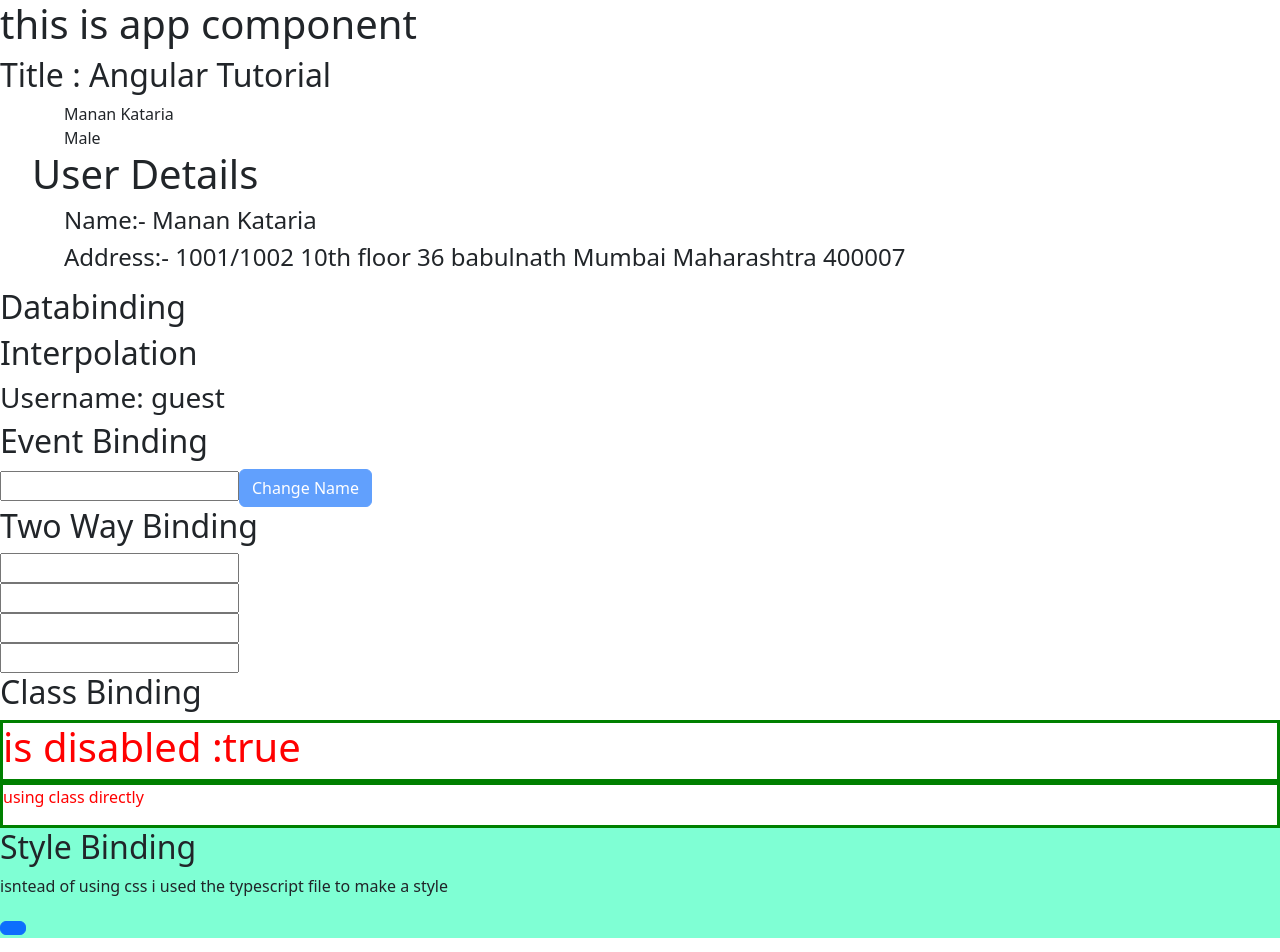
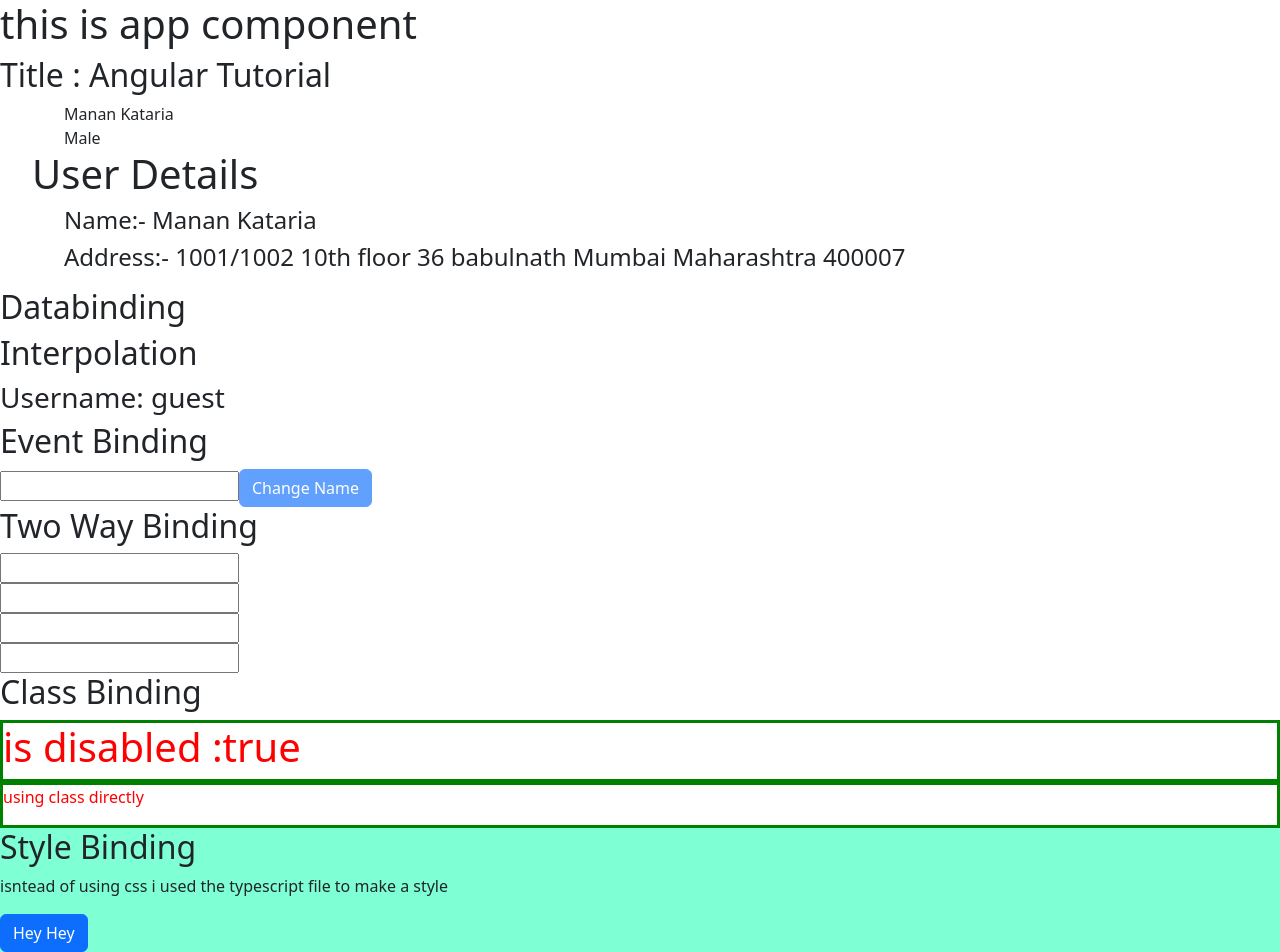
Before and after one commit to mananhiteshkataria/myapp, an Angular app: page / in a window 1280 px wide. Built offline with nearby package versions, Linux system fonts and the light colour scheme.

Commit message:
added alert to button

```diff
--- a/src/app/databind/databind.component.html
+++ b/src/app/databind/databind.component.html
@@ -31,7 +31,7 @@
         <div [style]="mystyles">
             <h2>Style Binding</h2>
             <P>isntead of using css i used the typescript file to make a style</P>
-            <button class="btn btn-primary" onclick="alert('hey')" ></button>
+            <button class="btn btn-primary" onclick="alert('hey')" >Hey Hey</button>
         </div>
     </div>
 </body>
```
